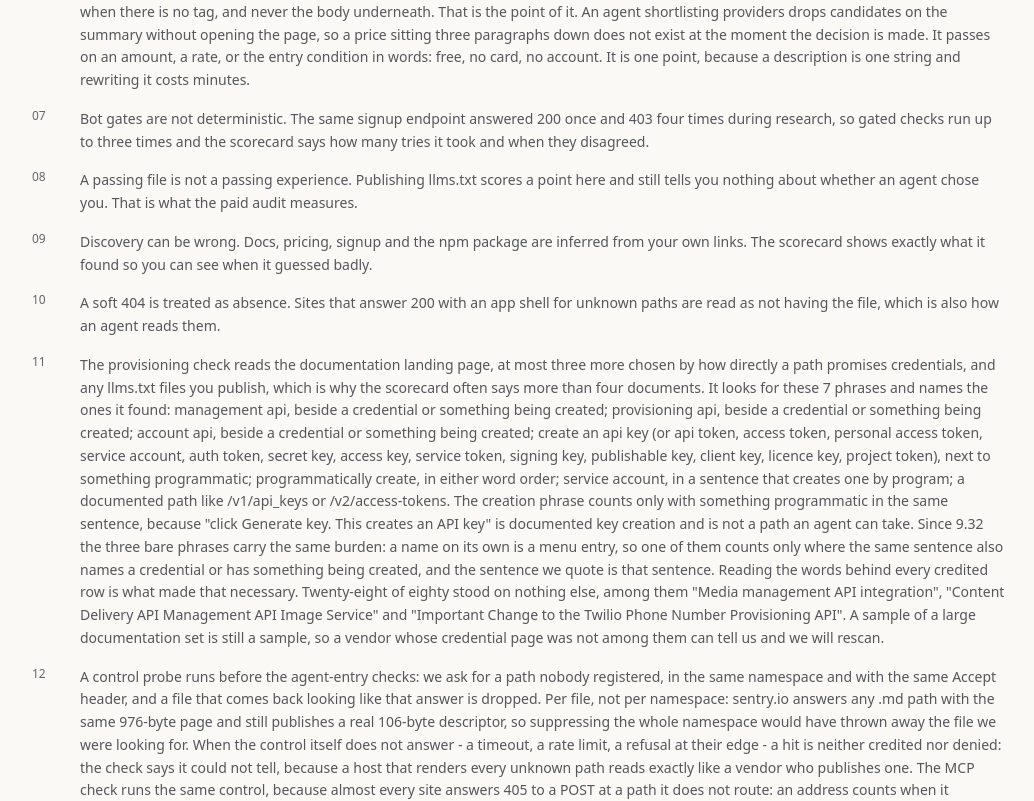
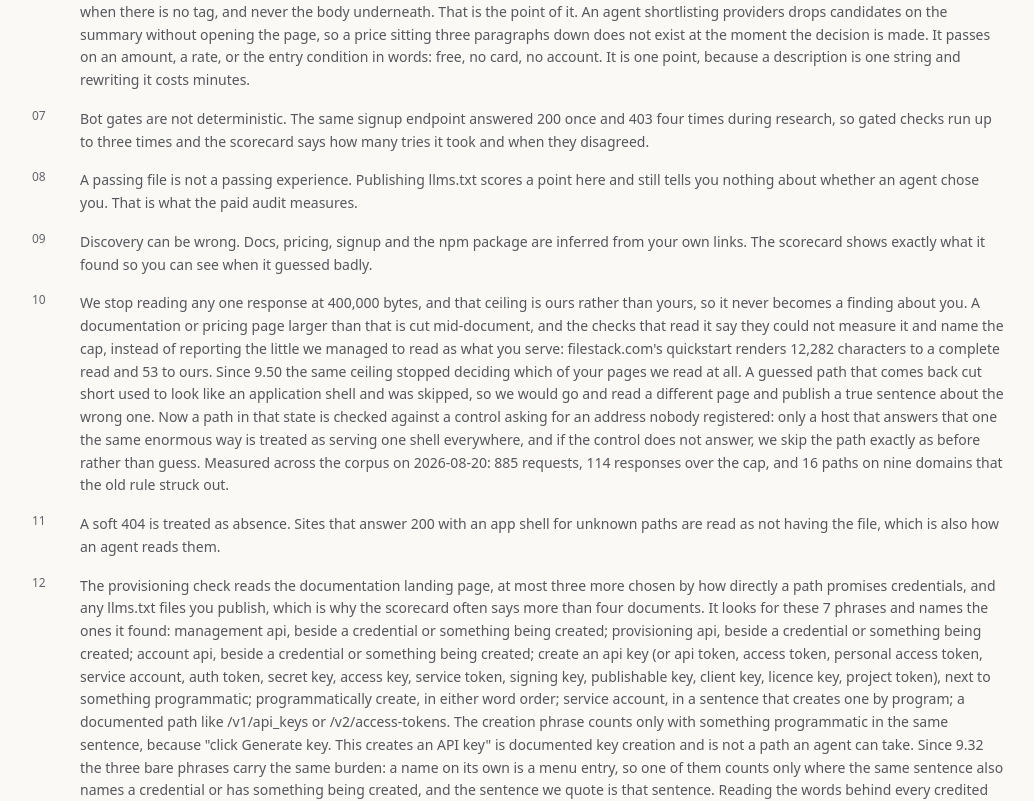
Before and after one commit to krystiangw/stackpick, a Next.js app: page /methodology in a window 1280 px wide. Shown: the part 9556-10357 px from the top of the page, without its empty margins (120-1154 px from the left). Built offline with nearby package versions, Linux system fonts and the light colour scheme; no server answers; the database is empty; what async_hooks, undici would draw is missing.

Commit message:
docs(methodology): publish the byte cap our own verdicts quote
Refs #41

```diff
--- a/src/app/methodology/page.tsx
+++ b/src/app/methodology/page.tsx
@@ -4,6 +4,7 @@ import { buildIndustryReport } from '@/lib/industry'
 import { NOISE_FLOOR_PERCENT, publishedCorpus } from '@/lib/published'
 import { AGENT_ENTRY_PATHS, PROVISIONING_PATTERN_COUNT, PROVISIONING_PATTERN_LABELS } from '@/lib/scan/funnel'
 import { AI_CRAWLERS } from '@/lib/scan/robots'
+import { MAX_BYTES_PER_RESPONSE } from '@/lib/scan/http'
 import { verdictOf } from '@/lib/corpus'
 import { SITE_URL } from '@/lib/site'
 import { getStore, type Report } from '@/lib/store'
@@ -489,6 +490,7 @@ export default async function MethodologyPage() {
             'Bot gates are not deterministic. The same signup endpoint answered 200 once and 403 four times during research, so gated checks run up to three times and the scorecard says how many tries it took and when they disagreed.',
             'A passing file is not a passing experience. Publishing llms.txt scores a point here and still tells you nothing about whether an agent chose you. That is what the paid audit measures.',
             'Discovery can be wrong. Docs, pricing, signup and the npm package are inferred from your own links. The scorecard shows exactly what it found so you can see when it guessed badly.',
+            `We stop reading any one response at ${MAX_BYTES_PER_RESPONSE.toLocaleString('en-US')} bytes, and that ceiling is ours rather than yours, so it never becomes a finding about you. A documentation or pricing page larger than that is cut mid-document, and the checks that read it say they could not measure it and name the cap, instead of reporting the little we managed to read as what you serve: filestack.com's quickstart renders 12,282 characters to a complete read and 53 to ours. Since 9.50 the same ceiling stopped deciding which of your pages we read at all. A guessed path that comes back cut short used to look like an application shell and was skipped, so we would go and read a different page and publish a true sentence about the wrong one. Now a path in that state is checked against a control asking for an address nobody registered: only a host that answers that one the same enormous way is treated as serving one shell everywhere, and if the control does not answer, we skip the path exactly as before rather than guess. Measured across the corpus on 2026-08-20: 885 requests, 114 responses over the cap, and 16 paths on nine domains that the old rule struck out.`,
             'A soft 404 is treated as absence. Sites that answer 200 with an app shell for unknown paths are read as not having the file, which is also how an agent reads them.',
             `The provisioning check reads the documentation landing page, at most three more chosen by how directly a path promises credentials, and any llms.txt files you publish, which is why the scorecard often says more than four documents. It looks for these ${PROVISIONING_PATTERN_COUNT} phrases and names the ones it found: ${PROVISIONING_PATTERN_LABELS.join('; ')}. The creation phrase counts only with something programmatic in the same sentence, because "click Generate key. This creates an API key" is documented key creation and is not a path an agent can take. Since 9.32 the three bare phrases carry the same burden: a name on its own is a menu entry, so one of them counts only where the same sentence also names a credential or has something being created, and the sentence we quote is that sentence. Reading the words behind every credited row is what made that necessary. Twenty-eight of eighty stood on nothing else, among them "Media management API integration", "Content Delivery API Management API Image Service" and "Important Change to the Twilio Phone Number Provisioning API". A sample of a large documentation set is still a sample, so a vendor whose credential page was not among them can tell us and we will rescan.`,
             'A control probe runs before the agent-entry checks: we ask for a path nobody registered, in the same namespace and with the same Accept header, and a file that comes back looking like that answer is dropped. Per file, not per namespace: sentry.io answers any .md path with the same 976-byte page and still publishes a real 106-byte descriptor, so suppressing the whole namespace would have thrown away the file we were looking for. When the control itself does not answer - a timeout, a rate limit, a refusal at their edge - a hit is neither credited nor denied: the check says it could not tell, because a host that renders every unknown path reads exactly like a vendor who publishes one. The MCP check runs the same control, because almost every site answers 405 to a POST at a path it does not route: an address counts when it completes the handshake, challenges with WWW-Authenticate, sits on a host built for MCP, or answers differently from an unrouted path on the same origin - and when the answer is one only a control can read - a refusal, an empty 202, a bare 405 - and that control never came back, that address is reported as unmeasured rather than as an absence. A handshake, a JSON body or an OAuth challenge needs no control and still counts.',
```
Also changed, not shown: scripts/rules.mts.
